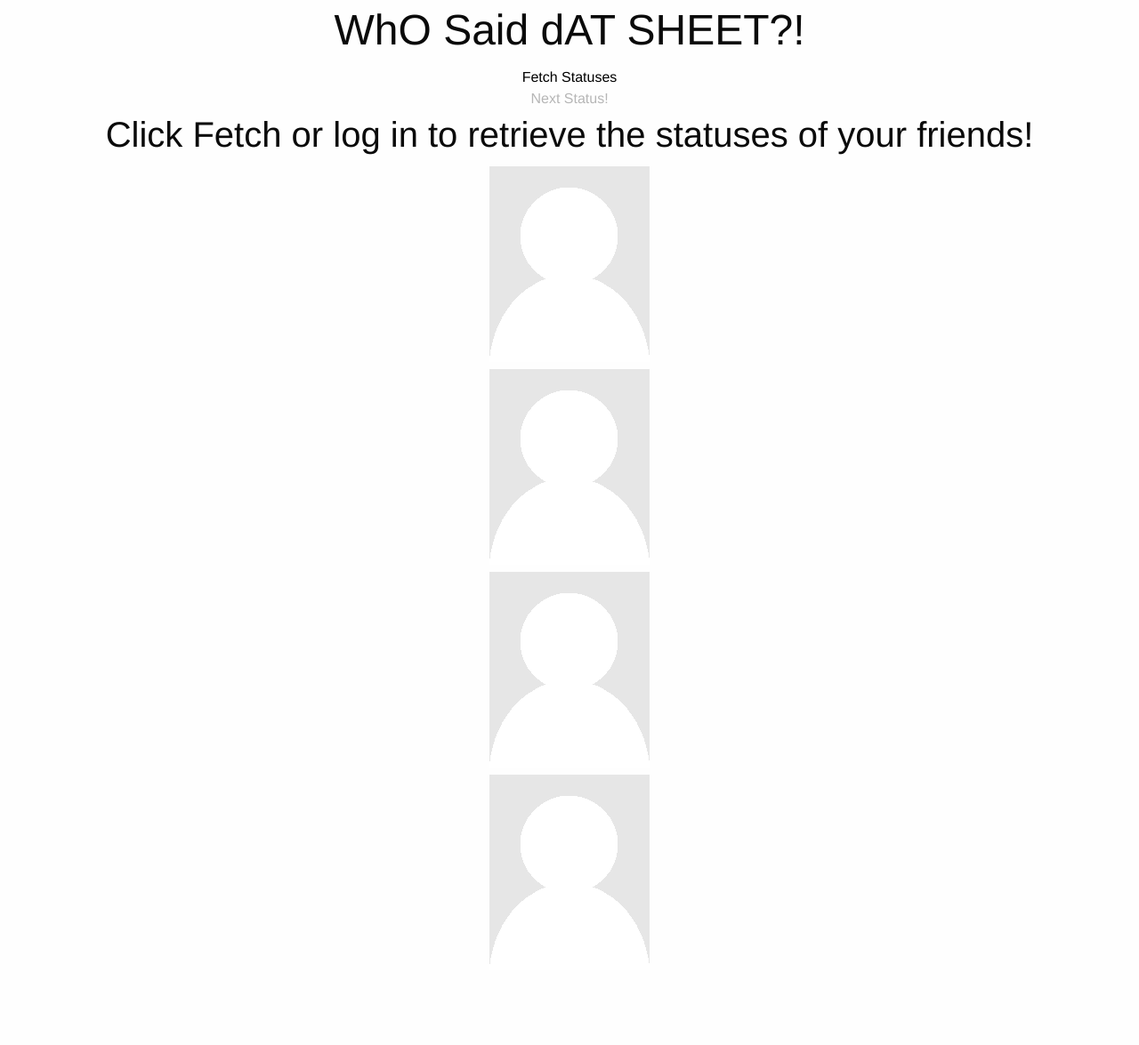
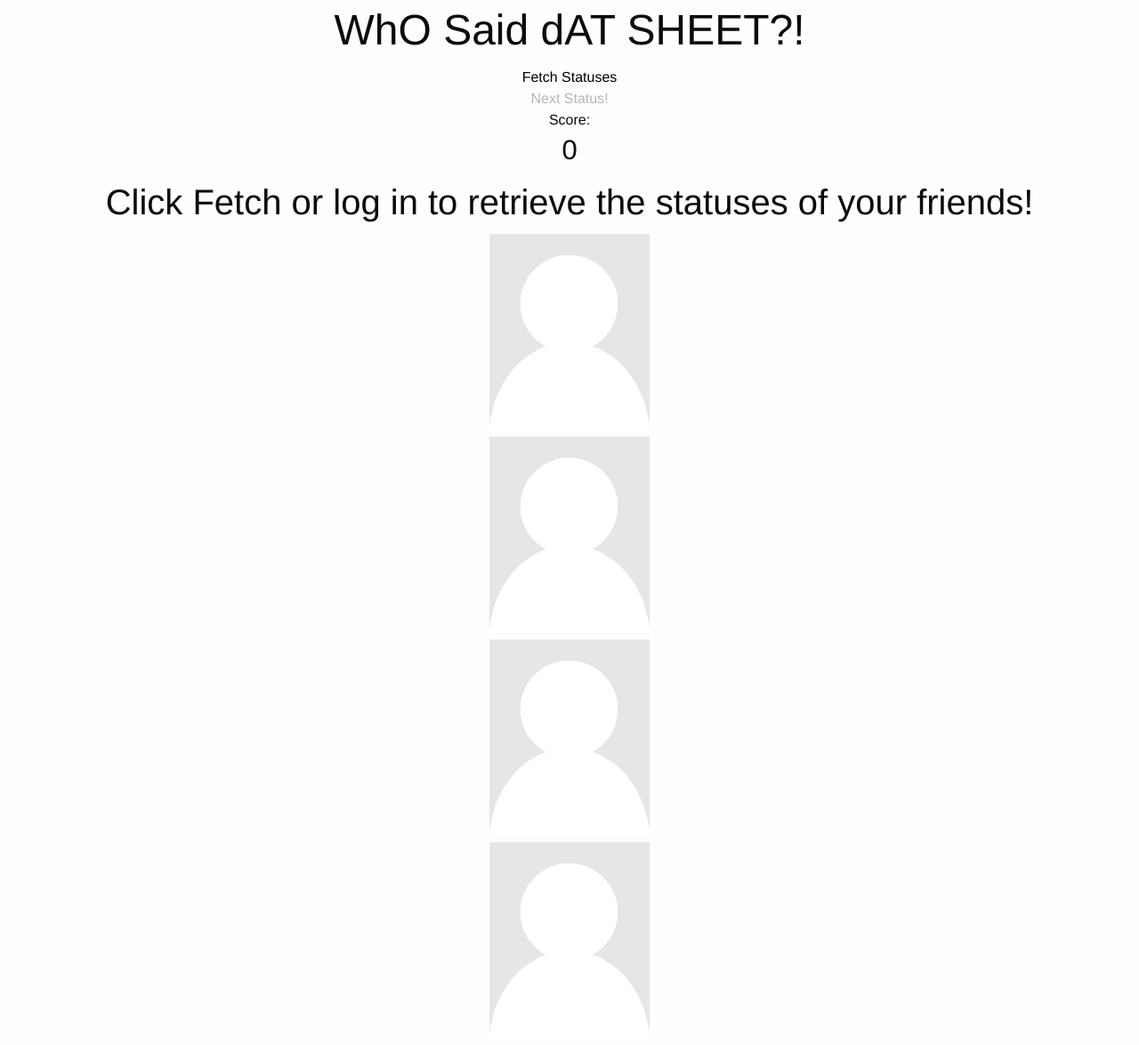
Before and after one commit to andrewluchen/StatusQuiz, a Flask app: page / in a window 1280 px wide. Shown: the whole page at 89% size. Before the commit the page ends 1084 px from the top, so only its background shows below. Run offline with Flask 2, Linux system fonts and the light colour scheme; some libraries are stand-ins or nearby versions.

Commit message:
Scoring system implemented

```diff
--- a/static/app.js
+++ b/static/app.js
@@ -2,7 +2,20 @@ Parse.initialize("ONeIYsbSCtIJg6bo0M823t6Z8ZqmqEM4Zfgh2U5a", "A1lJ2mF6YV48qcO5KB
 
 var prevPosts = [];
 var postslist = null;
+var chosen = 10;
+var alreadyChosen = false;
+var score = 0;
+
 function updateText() {
+  alreadyChosen = false;
+  $('#panel1').toggleClass('falsebox',false);
+  $('#panel1').toggleClass('truebox',false);
+  $('#panel2').toggleClass('falsebox',false);
+  $('#panel2').toggleClass('truebox',false);
+  $('#panel3').toggleClass('falsebox',false);
+  $('#panel3').toggleClass('truebox',false);
+  $('#panel4').toggleClass('falsebox',false);
+  $('#panel4').toggleClass('truebox',false);
   var arr = [];
   for(var i = 0; i < 4; i++) {
     var addpost = function(){
@@ -15,13 +28,13 @@ function updateText() {
     };
     addpost();
   }
-  var chosen = Math.floor((Math.random() * 4));
+  chosen = Math.floor((Math.random() * 4));
   for(var k = 0;k<prevPosts.length;k++){
       if(arr[chosen].postid===prevPosts[k])
 	chosen = Math.floor((Math.random() * 4));
   }
   prevPosts.push(chosen);
-  var message = arr[chosen].message + " answer:" + arr[chosen].name;
+  var message = arr[chosen].message;
   $('#statusPost').text(message);
   $('#img1').attr('src',"https://graph.facebook.com/" + arr[0].nameid + "/picture?type=large");
   $('#name1').text(arr[0].name);
@@ -31,7 +44,61 @@ function updateText() {
   $('#name3').text(arr[2].name);
   $('#img4').attr('src',"https://graph.facebook.com/" + arr[3].nameid + "/picture?type=large");
   $('#name4').text(arr[3].name);
+  $('#next').prop('disabled', true);
 }
+
+function correctAns(num){
+  if(!alreadyChosen){
+      if(num===chosen){
+	if(num===0){
+	  $('#panel1').toggleClass('truebox',true);
+	}
+	else if(num===1){
+	  $('#panel2').toggleClass('truebox',true);
+	}
+	else if(num===2){
+	  $('#panel3').toggleClass('truebox',true);
+	}
+	else if(num===3){
+	  $('#panel4').toggleClass('truebox',true);
+	}
+	score+=10;
+
+      }
+      else if(num!==chosen){
+	if(num===0){
+	  $('#panel1').toggleClass('falsebox',true);
+	}
+	else if(num===1){
+	  $('#panel2').toggleClass('falsebox',true);
+	}
+	else if(num===2){
+	  $('#panel3').toggleClass('falsebox',true);
+	}
+	else if(num===3){
+	  $('#panel4').toggleClass('falsebox',true);
+	}
+	if(chosen===0){
+	  $('#panel1').toggleClass('truebox',true);
+	}
+	else if(chosen===1){
+	  $('#panel2').toggleClass('truebox',true);
+	}
+	else if(chosen===2){
+	  $('#panel3').toggleClass('truebox',true);
+	}
+	else if(chosen===3){
+	  $('#panel4').toggleClass('truebox',true);
+	}
+	score-=5;
+      }
+    }
+    $('#scorelabel').text(score);
+    $('#next').prop('disabled', false);
+    alreadyChosen = true;
+    chosen = 10;
+}
+
 
 function test(){
   var TestObject = Parse.Object.extend("TestObject");
--- a/templates/header.html
+++ b/templates/header.html
@@ -3,7 +3,7 @@
   <head>
     <meta charset="utf-8" />
     <meta name="viewport" content="width=device-width, initial-scale=1.0" />
-    <title>Hello</title>
+    <title>Who Said Dat Sheet?</title>
 
     <link rel="stylesheet" href="http://cdnjs.cloudflare.com/ajax/libs/normalize/3.0.1/normalize.min.css">
     <link rel="stylesheet" href="http://cdnjs.cloudflare.com/ajax/libs/foundation/5.3.0/css/foundation.min.css">
@@ -24,6 +24,12 @@
       }
       div{
 	text-align:center;
+      }
+      .truebox{
+	background:#BCED91;
+      }
+      .falsebox{
+	background:#ffcccb;
       }
     </style>
   </head>
@@ -123,7 +129,6 @@
     } else {
       postslist = postlist;
       updateText();
-      $('#next').prop('disabled', false);
     }
   }
 
--- a/templates/index.html
+++ b/templates/index.html
@@ -14,32 +14,35 @@
 
     </div>
     <div class="row">
+      Score: <h3 id="scorelabel">0</h3>
+    </div>
+    <div class="row">
       <div class="panel">
 	      <h2 id="statusPost">Click Fetch or log in to retrieve the statuses of your friends!</h2>
       </div>
     </div>
     <div class="row">
       <div class="large-6 columns">
-        <div class="panel">
+        <a onClick="correctAns(0);"><div id="panel1" class="panel">
 	        <div id="pic1"></div><img id="img1" src="static/placeholder.png" /><h3 id="name1"></h2>
-        </div>
+        </div></a>
       </div>
       <div class="large-6 columns">
-        <div class="panel">
+        <a onClick="correctAns(1);"><div class="panel" id="panel2">
 	        <div id="pic2"></div><img id="img2" src="static/placeholder.png" /><h3 id="name2"></h2>
-        </div>
+        </div></a>
       </div>
     </div>
     <div class="row">
       <div class="large-6 columns">
-        <div class="panel">
+        <a onClick="correctAns(2);"><div class="panel" id="panel3">
 	        <div id="pic3"></div><img id="img3" src="static/placeholder.png" /><h3 id="name3"></h2>
-	      </div>
+	      </div></a>
       </div>
       <div class="large-6 columns">
-        <div class="panel">
+        <a onClick="correctAns(3);"><div class="panel" id="panel4">
 	        <div id="pic4"></div><img id="img4" src="static/placeholder.png" /><h3 id="name4"></h2>
-        </div>
+        </div></a>
       </div>
     </div>
 
```
